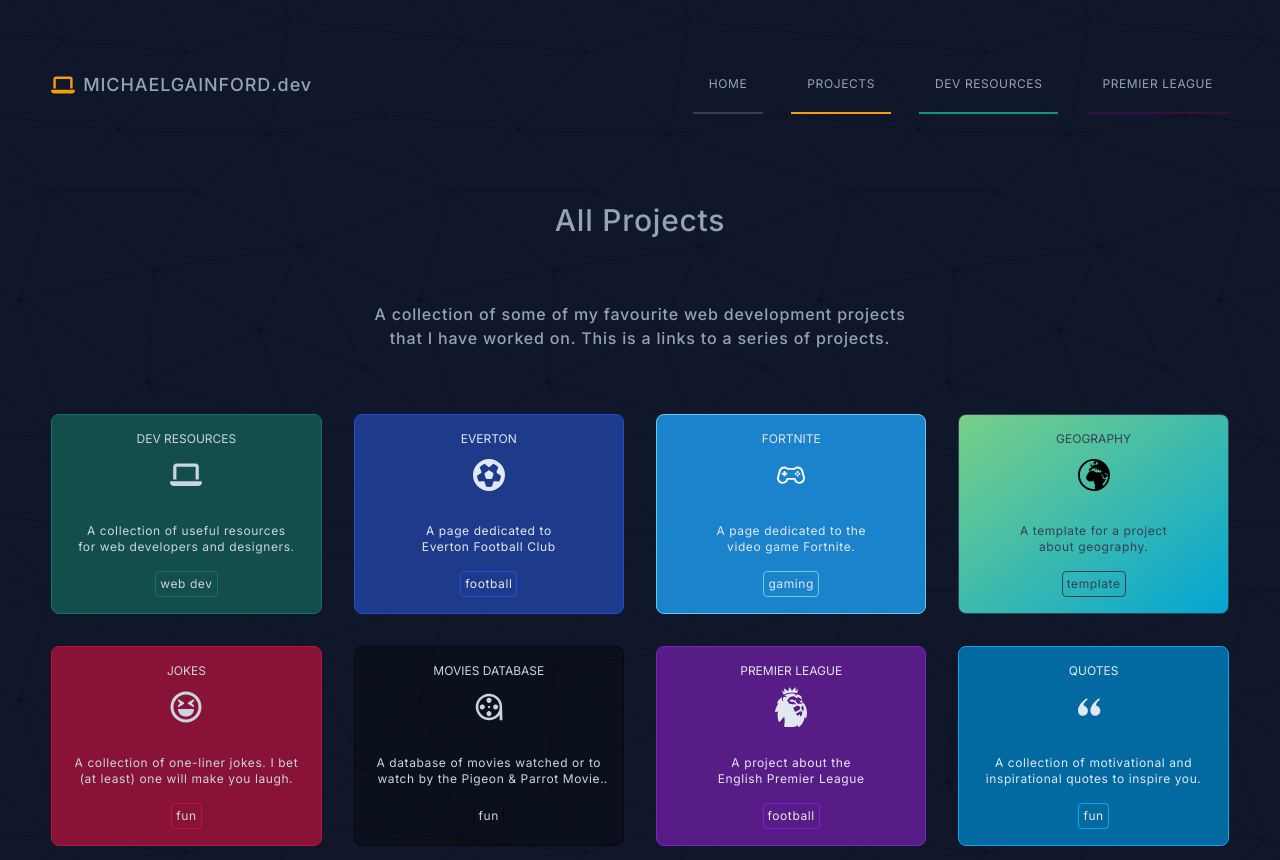
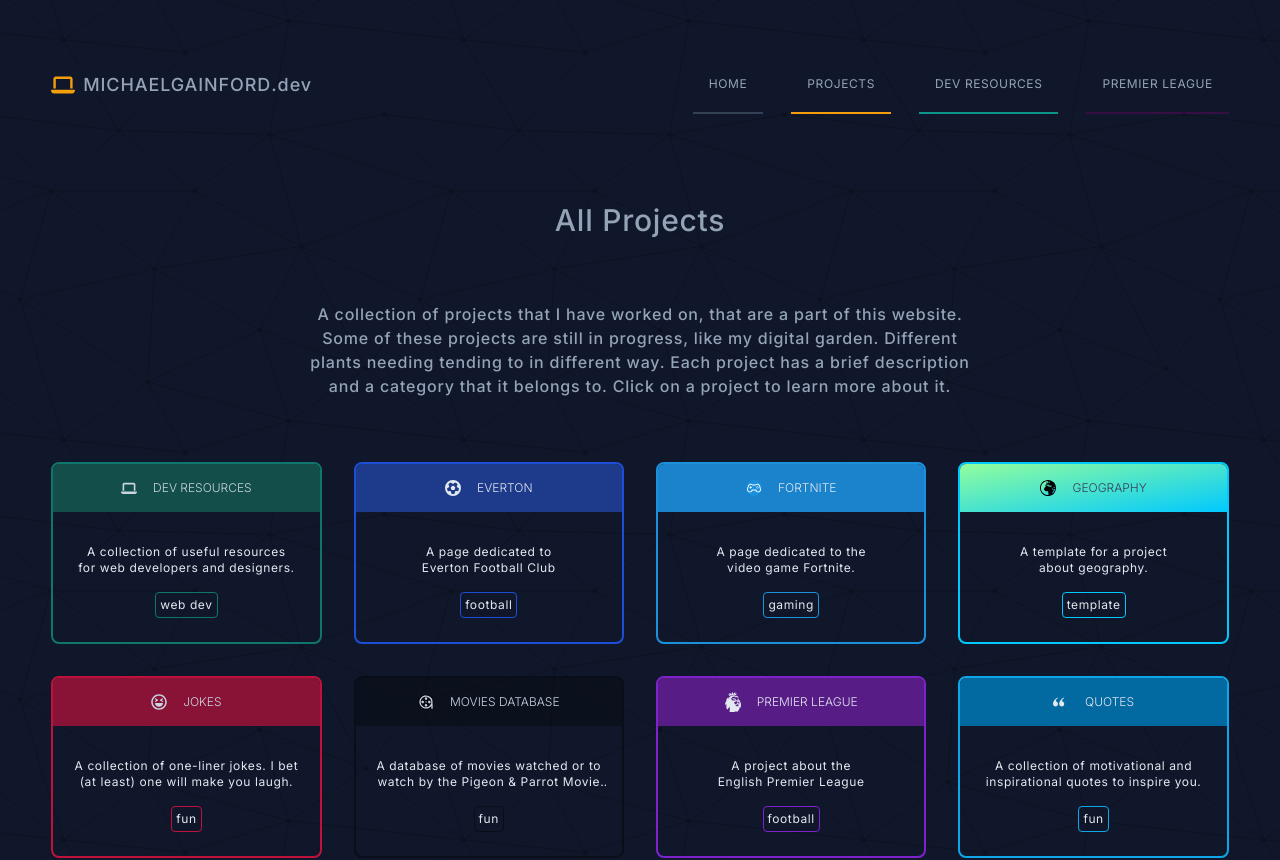
Before and after one commit to michaelgainford/michaelgainford.github.io, a Next.js app: page /projects in a window 1280 px wide. Shown: the top 860 px of the page. Built offline with nearby package versions, Linux system fonts and the light colour scheme; what tailwindcss-motion would draw is missing.

Commit message:
Further refinements to pages.

```diff
--- a/app/projects/gaming/the-mag-premier-league/page.jsx
+++ b/app/projects/gaming/the-mag-premier-league/page.jsx
@@ -253,17 +253,17 @@ export default function PAGE_THE_MAG_PREMIER_LEAGUE () {
       	<main className={`${mainStyles} gap-12`}>
 
 			{/* Page Header | Start */}
-			<div className={`page-header`}>
+			<div className={`page-header motion motion-preset-slide-up motion-delay-100`}>
 				<div className={`flex flex-col`}>
 					<IconMagPremierLeague classes={`mx-auto size-12 sm:size-24 md:size-32 lg:size-48`} />
 				</div>
-				<H1 text={`The MAG Premier League`} className={``} />
+				<H1 text={`The MAG Premier League`} className={`!max-lg:pt-0 text-balance`} />
 			</div>
 			{/* Page Header | End */}
 
 
 			{/* Rules | Start */}
-			<details className={`flex flex-col pb-4 ${detailsStyles} ${detailsContentStyles}`}>
+			<details className={`flex flex-col pb-4 ${detailsStyles} ${detailsContentStyles} motion motion-preset-slide-up motion-delay-[300ms]`}>
 				<summary className={`text-xs tracking-wide text-center max-md:min-w-[80dvw] md:max-w-[1000px] ${summaryStyles}`}>
 					<span>The MAG Premier League Rules</span>
 					<span className={summaryHeaderSvgContainer}>
@@ -333,7 +333,7 @@ export default function PAGE_THE_MAG_PREMIER_LEAGUE () {
 
 
 			{/* League Table */}
-			<div className={`my-2 md:my-4 lg:my-8`}>
+			<div className={`my-2 md:my-4 lg:my-8 motion motion-preset-slide-up motion-delay-[600ms]`}>
 				<h2 className={`text-center font-light text-sm lg:text-base`}>League Table</h2>
 				<div className={`flex mt-4`}>
 					<table className={`lg:min-w-[1000px] text-center`}>
@@ -373,7 +373,7 @@ export default function PAGE_THE_MAG_PREMIER_LEAGUE () {
 			</div>
 
 			{/* Fixtures */}
-			<div className={`!w-full px-4 lg:px-8 max-w-[1000px]`}>
+			<div className={`!w-full px-4 lg:px-8 max-w-[1000px] motion motion-preset-slide-up motion-delay-[900ms]`}>
 				<h3 className={`mb-6 text-center font-light text-sm lg:text-base`}>Fixtures</h3>
 				<div className={`grid grid-cols-1 gap-6`}>
 					{DataForMAGPremierLeague?.map((fixture, index) => (
--- a/app/projects/jokes/page.jsx
+++ b/app/projects/jokes/page.jsx
@@ -71,7 +71,7 @@ export default function PAGE_JOKES() {
 					text="A collection of one-liner jokes. I bet (at least) one will make you laugh."
 					other_classes={`text-balance text-center`}
 				/>
-				<div className="grid w-full grid-cols-1 gap-4 md:grid-cols-2 md:gap-8 lg:gap-16 xl:grid-cols-3">
+				<div className="grid w-full grid-cols-1 gap-4 md:grid-cols-2 md:gap-8 lg:gap-16 xl:grid-cols-3 motion motion-preset-slide-up motion-delay-1000">
 					{jokes.map((joke, index) => (
 					<div key={index} className="border border-rose-700 bg-rose-900 p-4 rounded-lg min-h-[200px] space-y-4 text-center flex items-center flex-col justify-center">
 						<p className="text-xl font-light uppercase">{joke.setup}</p>
--- a/app/projects/page.jsx
+++ b/app/projects/page.jsx
@@ -13,39 +13,48 @@ DataForProjects.sort((a, b) => a.name.localeCompare(b.name));
 DataForProjects.sort((a, b) => a.archived - b.archived);
 
 const pageStyles = `bg-slate-900 text-slate-400 bg-brand-background bg-repeat`;
-const pageIntroText = `A collection of some of my favourite web development projects that I have worked on. This is a links to a series of projects.`;
+const pageIntroText = `A collection of projects that I have worked on, that are a part of this website. Some of these projects are still in progress, like my digital garden. Different plants needing tending to in different way. Each project has a brief description and a category that it belongs to. Click on a project to learn more about it.`;
 
 export default function PAGE_PROJECTS() {
 	return (
 		<div className={`${globalPageStyles} ${pageStyles}`}>
 
 			<Header />
+
 			<main className={`${mainStyles}`}>
 
 				<H1 text={`All Projects`} />
 
 				<PageIntro
 				  text={pageIntroText}
-				  text_colour={`font-current`}
-				  font_sizes={`text-xs/5 md:text-sm/6 lg:text-base/6 !xl:text-base/6`}
-				  other_classes={`!max-w-[800px] !text-balance !text-center !md:-mt-4`}
+				  classes_text_colour={`font-current`}
+				  classes_text_alignment={`!text-center !text-balance`}
+				  classes_font_sizes={`text-xs/5 md:text-sm/6 lg:text-base/6 !xl:text-base/6`}
+				  classes_font_styling={`font-medium tracking-wider`}
+				  classes_width={`max-[80dvw] lg:!max-w-[800px]`}
+				  classes_margin={`!md:-mt-4 mb-12`}
+				  classes_other={``}
 				/>
 
-				<div className={`grid flex-wrap w-full grid-cols-1 gap-6 xs:grid-cols-2 xs:gap-6 md:gap-8 md:grid-cols-3 lg:grid-cols-4 lg:gap-8 2xl:grid-cols-5 2xl:gap-16 motion motion-preset-slide-up motion-delay-[1000ms] motion-duration-50`}>
+				<div className="grid flex-wrap w-full grid-cols-1 gap-6 xs:grid-cols-2 xs:gap-6 md:gap-8 md:grid-cols-3 lg:grid-cols-4 lg:gap-8 2xl:grid-cols-5 2xl:gap-16 motion motion-preset-slide-up motion-delay-[1000ms] motion-duration-50">
 					{DataForProjects.map((project, index) => (
-					<Link key={index} href={project.href} className={`border ${project.border} ${project.bg} ${project.hover} ${project.color} h-full p-4 rounded-lg space-y-4 gap-4 flex flex-col justify-between ${project.archived ? `opacity-50` : ``} cursor-pointer`}>
-						<span className={`flex flex-col items-center gap-3`}>
-							<h2 className={`text-xs uppercase`}>{project.name}</h2>
-							<span className={`flex items-center gap-4 size-8`}>
-								<project.icon fill={`fill-current`} className={`stroke-slate-300 fill-current`} />
+					<Link key={index} href={project.href} className={`border-2 ${project.border} ${project.hover} ${project.color} h-full  rounded-lg space-y-4 gap-4 flex flex-col justify-between bg-transparent ${project.archived ? `opacity-50` : ``} cursor-pointer group`}>
+						<span className={`flex justify-center items-center gap-2 lg:gap-4 pt-4 rounded-t-md py-4 ${project.bg}`}>
+							<span className={`icon-box size-4 rounded-full ${project.bg} flex items-center justify-center ${project.color}`}>
+								<span className="flex items-center justify-center gap-4 size-4">
+									<project.icon fill={`fill-current`} className={`stroke-slate-300 fill-current`} />
+								</span>
 							</span>
+							<h2 className="text-xs font-light uppercase">{project.name}</h2>
 						</span>
-						<span className={`flex flex-col justify-between gap-4`}>
-							<span className={`flex justify-center text-xs tracking-wider text-center text-balance`}>
-								<span className={`line-clamp-2 text-center`}>{project.description}</span>
+						<span className="flex flex-col justify-between gap-4 px-4 pb-6 text-slate-200">
+							<span className={`flex justify-center text-xs tracking-wider text-center text-current group-hover:${project.color} text-balance`}>
+								<span className="text-center line-clamp-2">{project.description}</span>
 							</span>
-							<span className={`flex items-end justify-center`}>
-								<span className={`p-1 text-xs tracking-wider lowercase border ${project.border} rounded`}>{project.category}</span>
+							<span className="flex items-end justify-center">
+								<span className={`p-1 text-xs tracking-wider lowercase border ${project.border} rounded`}>
+									{project.category}
+								</span>
 							</span>
 						</span>
 					</Link>
@@ -53,7 +62,9 @@ export default function PAGE_PROJECTS() {
 				</div>
 
 			</main>
+
 			<Footer />
+
 		</div>
 	);
 }
--- a/components/data/Data_For_Projects.jsx
+++ b/components/data/Data_For_Projects.jsx
@@ -67,7 +67,7 @@ const DataForAllProjects = [
     icon: Icon_Gamepad,
     color: "text-slate-200",
     bg: "bg-fn-dark-blue/90",
-    border: "border-fn-light-blue",
+    border: "border-fn-dark-blue",
     divider: "divide-slate-700",
     hover: "hover:bg-fn-dark-blue",
     description: "A page dedicated to the video game Fortnite.",
@@ -161,7 +161,7 @@ const DataForAllProjects = [
     icon: Icon_Football,
     color: "text-slate-800",
     bg: "bg-[#2BC9BC]",
-    border: "border-slate-800",
+    border: "border-magpl",
     divider: "divide-slate-800",
     hover: "hover:bg-[#2BC9BC]/80",
     description: "An online eFootball competition for the MAG community.",
@@ -176,9 +176,9 @@ const DataForAllProjects = [
     icon: Icon_Earth,
     color: "text-slate-700",
     bg: "bg-gradient-to-br from-[#92FE9D] to-[#00C9FF]",
-    border: "border-slate-700",
+    border: "border-[#00C9FF]",
     divider: "divide-slate-500",
-    hover: "bg-gradient-to-br from-[#92FE9D]/80 to-[#00C9FF]/80",
+    hover: "hover:bg-gradient-to-br from-[#92FE9D]/80 to-[#00C9FF]/80",
     description: "A template for a project about geography.",
     category: "template",
     underConstruction: true,
--- a/components/site_elements/Page_Intro.jsx
+++ b/components/site_elements/Page_Intro.jsx
@@ -1,7 +1,7 @@
-export default function COMPONENT_PAGE_INTRO({ text, text_colour, classes_text_colour, font_sizes, classes_font_sizes, classes_width, classes_margin, other_classes, classes_other }) {
+export default function COMPONENT_PAGE_INTRO({ text, text_colour, classes_text_colour, classes_text_alignment, font_sizes, classes_font_sizes, classes_width, classes_margin, other_classes, classes_other }) {
     return (
         <div className="page-intro">
-            <p className={`mx-auto mb-8 ${classes_margin} xl:mb-16 ${classes_width} lg:max-w-[80%] ${text_colour} ${classes_text_colour} font-medium tracking-wider ${font_sizes} ${classes_font_sizes} motion motion-preset-fade motion-delay-[600ms] ${other_classes} ${classes_other}`}>
+            <p className={`mx-auto mb-8 ${classes_margin} xl:mb-16 ${classes_width} lg:max-w-[80%] ${text_colour} ${classes_text_colour} font-medium tracking-wider ${font_sizes} ${classes_font_sizes} motion motion-preset-fade motion-delay-[600ms] ${classes_text_alignment} ${other_classes} ${classes_other}`}>
                 { text }
             </p>
         </div>
```
